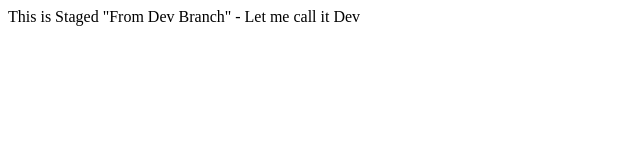
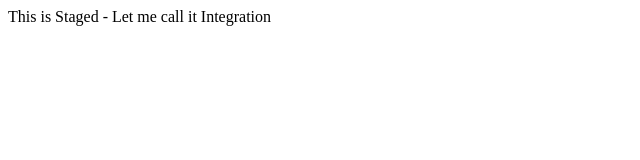
Before and after one commit to sapalan/StatisWeb, a plain HTML site: page index.html in a window 1280 px wide. Shown: the whole page, without its empty margins (0-640 px from the left). Drawn offline with Linux system fonts and the light colour scheme; no server answers.

Commit message:
Fresh Integration Branch

```diff
--- a/index.html
+++ b/index.html
@@ -8,7 +8,7 @@
 </head>
 <body>
     <div id="message"></div>
-    <div> This is Staged "From Dev Branch" - Let me call it Dev </div>
+    <div> This is Staged - Let me call it Integration </div>
     <script src="index.js"></script>
 </body>
 </html>
```
